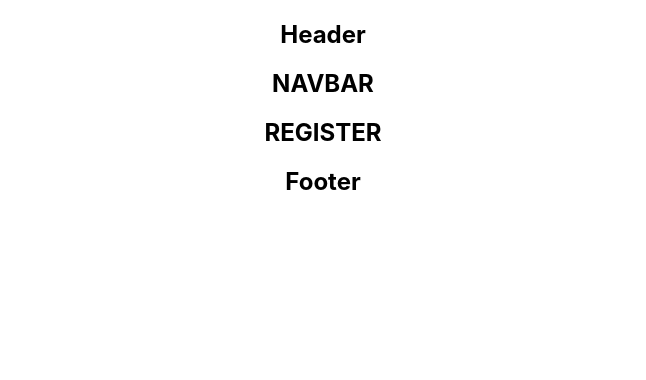
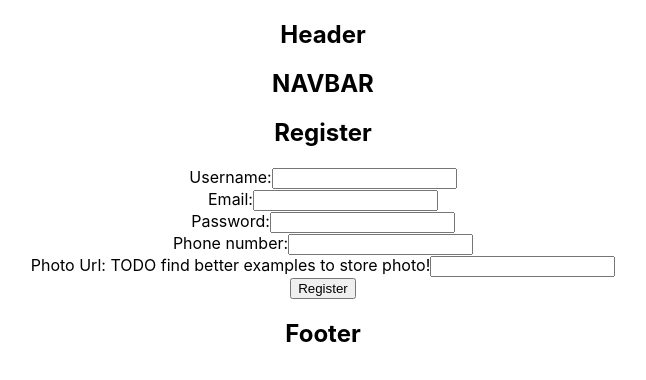
Before and after one commit to AJCSteeve/projet-fil-rouge-React, a React (Create React App) app: page /register in a window 1280 px wide. Shown: the top 380 px of the page, without its empty margins (317-963 px from the left). Built offline with nearby package versions, Linux system fonts and the light colour scheme.

Commit message:
tests about Register formular.

```diff
--- a/src/App.js
+++ b/src/App.js
@@ -1,4 +1,3 @@
-import logo from './logo.svg';
 import './App.css';
 import Header from "./components/Header";
 import Footer from "./components/Footer";
--- a/src/components/transaction/TransactionRating.js
+++ b/src/components/transaction/TransactionRating.js
@@ -1,5 +1,21 @@
+import React from "react";
+
 function TransactionRating() {
-    return (<><h2>RATING TRANSACTIONS</h2></>);
+    return (
+        <>
+            <h2>RATING TRANSACTIONS</h2>
+
+            {/*Exemple menu déroulant, ça peut servir a priori */}
+            <select className="form-select form-select-lg mb-3" aria-label=".form-select-lg example">
+                <option selected="">Open this select menu</option>
+                <option value="1">One</option>
+                <option value="2">Two</option>
+                <option value="3">Three</option>
+            </select>
+
+
+        </>
+    );
 }
 
 
--- a/src/components/user/Register.js
+++ b/src/components/user/Register.js
@@ -1,7 +1,162 @@
-function Register() {
-    return (<><h2>REGISTER</h2></>);
-}
+import React, { useState } from 'react';
+
+// function Register() {
+//
+//
+//
+//     return (
+//         <>
+//             <h2>
+//                 REGISTER PLACEHOLDER
+//             </h2>
+//             {/*/!* example : source : https://dev.to/keefdrive/reactjs-animation-create-login-register-form-with-react-spring-animation-3ekh *!/*/}
+//             {/*without react-spring library animation*/}
+//             <div className="container">
+//                 <div className="login-register-wrapper">
+//                     <div className="nav-buttons">
+//                         <button id="loginBtn" className="active">Login</button>
+//                         <button id="registerBtn">Register</button>
+//                     </div>
+//                     <div className="form-group">
+//                         <form action="" id="loginform">
+//                         </form>
+//                         <form action="" id="registerform">
+//                         </form>
+//                     </div>
+//                     <div id="forgot-panel">
+//                     </div>
+//                 </div>
+//             </div>
+//
+//         </>
+//     );
+// }
 
 
 
+// function Register() {
+//
+//
+//
+//     return (
+//         <>
+//             <h2>
+//                 REGISTER PLACEHOLDER
+//             </h2>
+//             {/*/!* example : source : https://dev.to/keefdrive/reactjs-animation-create-login-register-form-with-react-spring-animation-3ekh *!/*/}
+//             {/*without react-spring library animation*/}
+//             <div className="container">
+//                 <div className="login-register-wrapper">
+//                     <div className="nav-buttons">
+//                         <button id="loginBtn" className="active">Login</button>
+//                         <button id="registerBtn">Register</button>
+//                     </div>
+//                     <div className="form-group">
+//                         <form action="" id="loginform">
+//                         </form>
+//                         <form action="" id="registerform">
+//                         </form>
+//                     </div>
+//                     <div id="forgot-panel">
+//                     </div>
+//                 </div>
+//             </div>
+//
+//         </>
+//     );
+// }
+
+
+function Register() {
+    const [username, setUsername] = useState('');
+    const [password, setPassword] = useState('');
+    const [email, setEmail] = useState('');
+    // TODO : set phoneNumber & photoUrl to optional
+    const [phoneNumber, setPhoneNumber] = useState('');
+    const [photoUrl, setPhotoUrl] = useState('');
+
+
+    // Handle form submission
+    const handleSubmit = (submitClicked) => {
+        submitClicked.preventDefault();
+
+        // Perform validation on user input here
+        // You can check if the fields are not empty and meet certain criteria
+
+        // TODO : after form validation, use fetch for HTTP request
+
+        // Example:
+        // fetch('/api/register', {
+        //   method: 'POST',
+        //   headers: {
+        //     'Content-Type': 'application/json',
+        //   },
+        //   body: JSON.stringify({ username, email, password }),
+        // })
+        //   .then((response) => response.json())
+        //   .then((data) => {
+        //     console.log('Registration successful', data);
+        //   })
+        //   .catch((error) => {
+        //     console.error('Registration failed', error);
+        //   });
+    };
+
+    return (
+        <div>
+            <h2>Register</h2>
+
+
+
+
+            <form onSubmit={handleSubmit}>
+                <div>
+                    <label className="form-label">Username:</label>
+                    <input
+                        type="text"
+                        value={username}
+                        onChange={(submitClicked) => setUsername(submitClicked.target.value)}
+                        required
+                    />
+                </div>
+                <div>
+                    <label>Email:</label>
+                    <input
+                        type="email"
+                        value={email}
+                        onChange={(submitClicked) => setEmail(submitClicked.target.value)}
+                        required
+                    />
+                </div>
+                <div>
+                    <label>Password:</label>
+                    <input
+                        type="password"
+                        value={password}
+                        onChange={(submitClicked) => setPassword(submitClicked.target.value)}
+                        required
+                    />
+                </div>
+                <div>
+                    <label>Phone number:</label>
+                    <input
+                        type="photoUrl"
+                        value={photoUrl}
+                        onChange={(submitClicked) => setPhotoUrl(submitClicked.target.value)}
+                    />
+                </div>
+
+                <div>
+                    <label>Photo Url: TODO find better examples to store photo!</label>
+                    <input
+                        type="photoUrl"
+                        value={photoUrl}
+                        onChange={(submitClicked) => setPhotoUrl(submitClicked.target.value)}
+                    />
+                </div>
+                <button type="submit">Register</button>
+            </form>
+        </div>
+    );
+};
 export default Register;
```
Also changed, not shown: src/components/Footer.js (+6 -1 lines).
